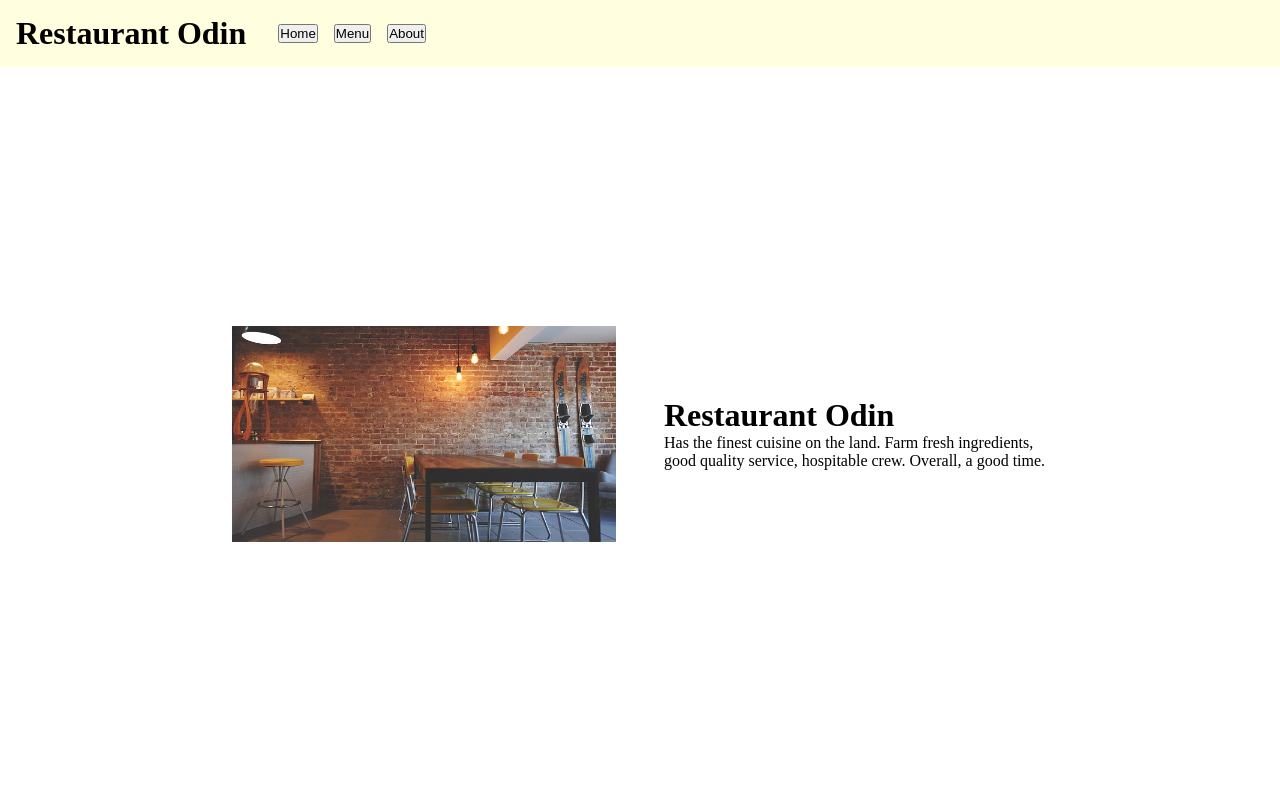
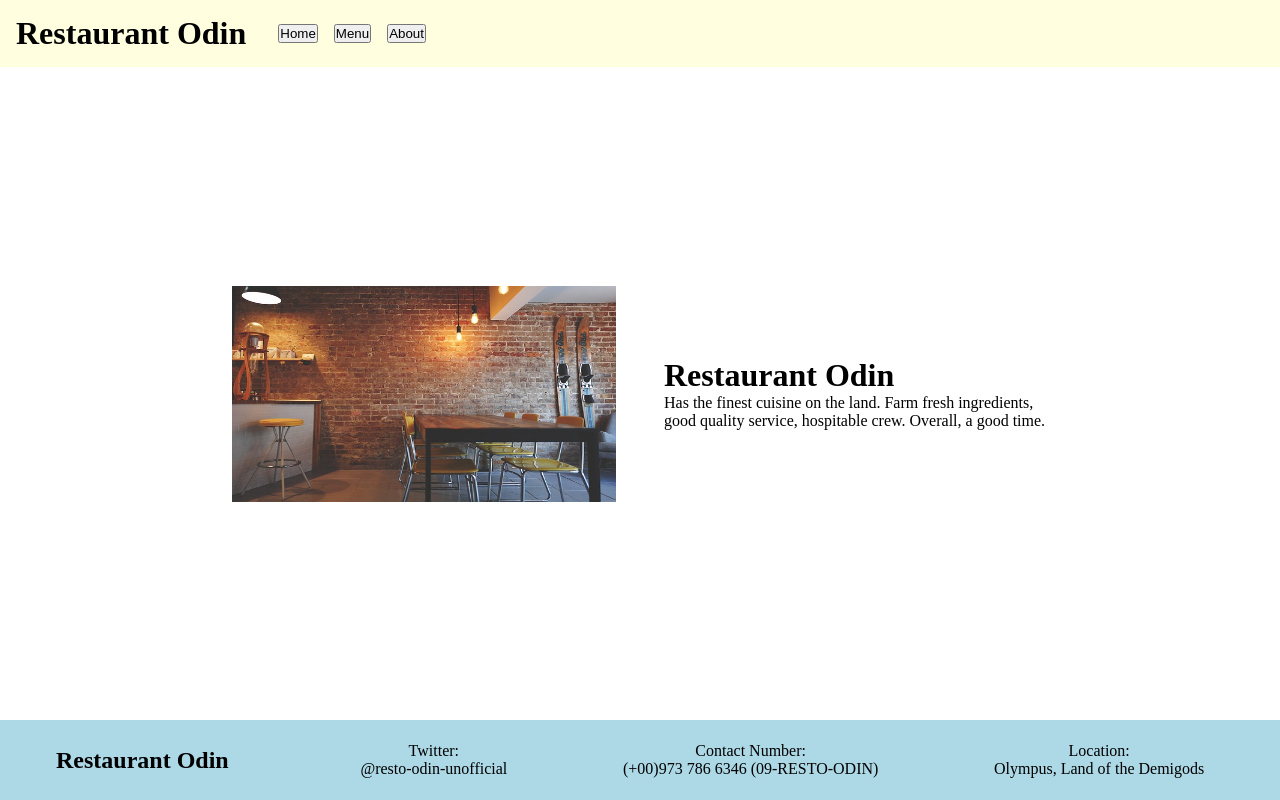
Before and after one commit to CrispDeserving/restaurant-odin, a website built with webpack: page src/index.html in a window 1280 px wide. Built offline with nearby package versions, Linux system fonts and the light colour scheme.

Commit message:
Add Footer element
And its basic styling and content

```diff
--- /dev/null
+++ b/src/Footer/render.js
@@ -0,0 +1,64 @@
+import { children } from "../dsl-utils";
+import './style.css';
+
+function init_footer_element() {
+	const dummy_image_element = "replace-me";
+	const Footer = children(document.createElement('footer'),
+		children(document.createElement('div'),
+			document.createElement(dummy_image_element),
+			document.createElement('h2'),
+		),
+
+		children(document.createElement('ul'),
+			[
+				"Twitter",
+				"Contact Number",
+				"Location",
+			].map((detail_name,	i) => {
+				const Detail = children(document.createElement('li'),
+					document.createElement(dummy_image_element),
+
+					children(document.createElement('div'),
+						document.createElement('p'),
+						document.createElement('p'),
+					),
+				);
+
+				Detail.classList.add('Detail');
+				Detail.setAttribute('data-index', i);
+
+				Detail.querySelector('p:nth-child(1)').classList.add('DetailName');
+				Detail.querySelector('p:nth-child(1)').innerText = `${detail_name}: `;
+
+				Detail.querySelector('p:nth-child(2)').classList.add('Details');
+
+				return Detail;
+			}),
+		),
+	);
+
+	Footer.classList.add('Footer');
+	Footer.querySelector('h2').innerText = "Restaurant Odin";
+
+	{
+		const temp = Footer.querySelector(`.Detail[data-index="0"]`);
+		temp.querySelector('.Details').innerText = "@resto-odin-unofficial";
+	}
+	{
+		const temp = Footer.querySelector(`.Detail[data-index="1"]`);
+		temp.querySelector('.Details').innerText = "(+00)973 786 6346 (09-RESTO-ODIN)";
+	}
+	{
+		const temp = Footer.querySelector(`.Detail[data-index="2"]`);
+		temp.querySelector('.Details').innerText = "Olympus, Land of the Demigods";
+	}
+
+	return Footer;
+}
+
+
+export const Footer = init_footer_element();
+
+export default {
+	Footer,
+};
--- /dev/null
+++ b/src/Footer/style.css
@@ -0,0 +1,26 @@
+.Footer {
+	min-height: 5rem;
+	display: flex;
+	gap: 1rem;
+	padding: 0.5rem;
+	align-items: center;
+	background-color: lightblue;
+}
+
+.Footer div {
+	padding: 0 3rem;
+}
+
+.Footer ul {
+	flex: 1;
+	display: flex;
+	align-items: center;
+	justify-content: space-evenly;
+	list-style-type: none;
+}
+
+.Footer .Detail div {
+	display: grid;
+	place-content: center;
+	text-align: center;
+}
--- a/src/index.html
+++ b/src/index.html
@@ -48,6 +48,8 @@
 		place-content: stretch;
 		padding: 1rem 0;
 	"></div>
+
+	<footer id="dummy_footer"></footer>
 </body>
 
 </html>
--- a/src/index.js
+++ b/src/index.js
@@ -1,10 +1,11 @@
 import { Home } from "./Home/render.js";
 import { Menu } from "./Menu/render.js";
+import { Footer } from "./Footer/render.js";
 import { replace_inside } from "./dsl-utils.js";
 
 const Content = document.querySelector('#content');
 
-function bind_buttons({ home_btn, menu_btn, about_btn }) {
+function bind_dom_elements({ home_btn, menu_btn, about_btn, dummy_footer }) {
     home_btn.addEventListener("click", () => {
 	replace_inside(Content, Home);
     });
@@ -17,15 +18,18 @@ function bind_buttons({ home_btn, menu_btn, about_btn }) {
 	alert("todo!!");
 	// replace_inside(Content, About);
     });
+
+    replace_inside(dummy_footer, Footer);
 }
 
 window.addEventListener('DOMContentLoaded', () => {
     console.log("hello world");
 
-    bind_buttons({
+    bind_dom_elements({
 	home_btn: document.querySelector('#home_btn'),
 	menu_btn: document.querySelector('#menu_btn'),
 	about_btn: document.querySelector('#about_btn'),
+	dummy_footer: document.querySelector('#dummy_footer'),
     });
     Content.appendChild(Home);
 });
```
